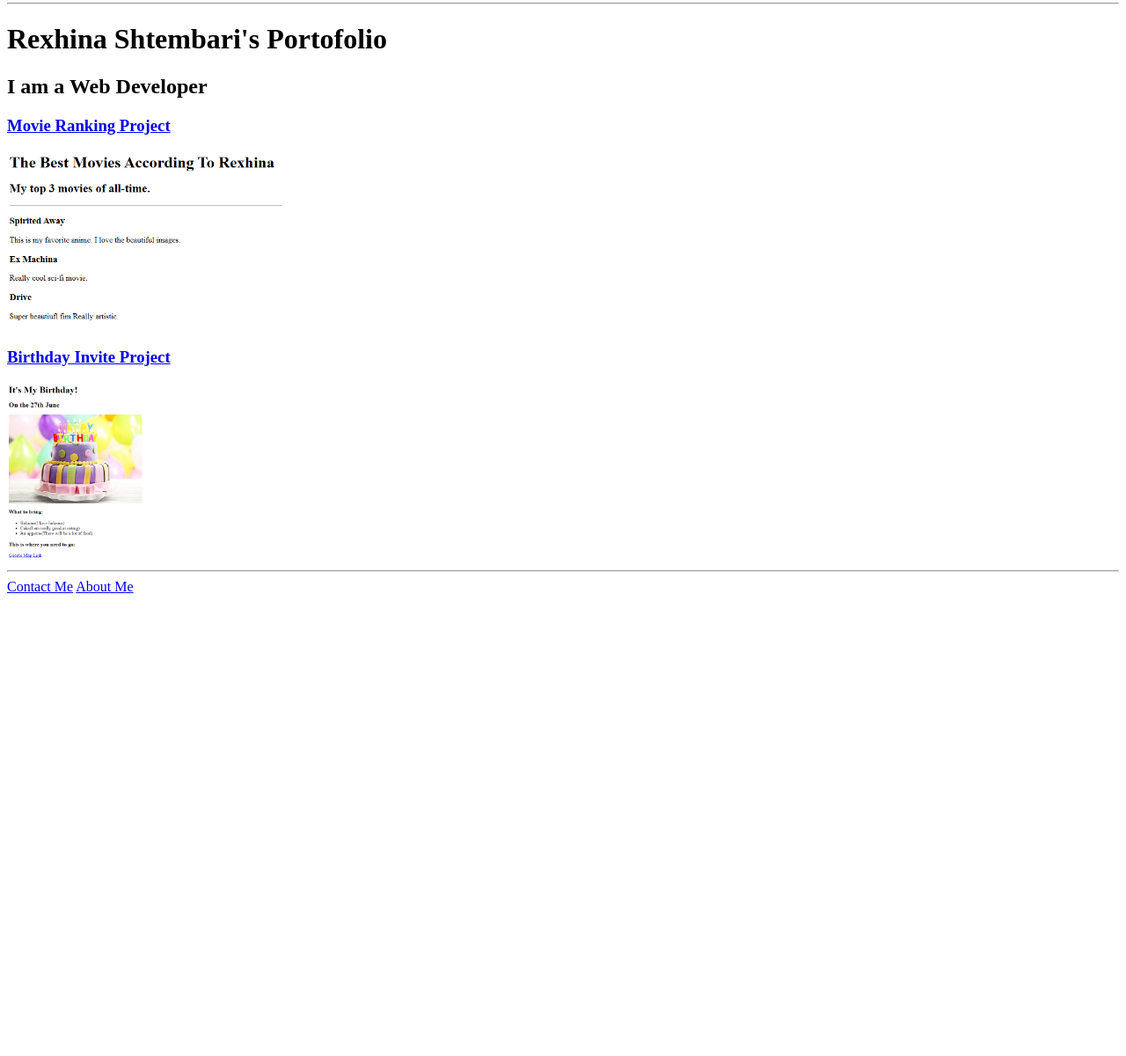
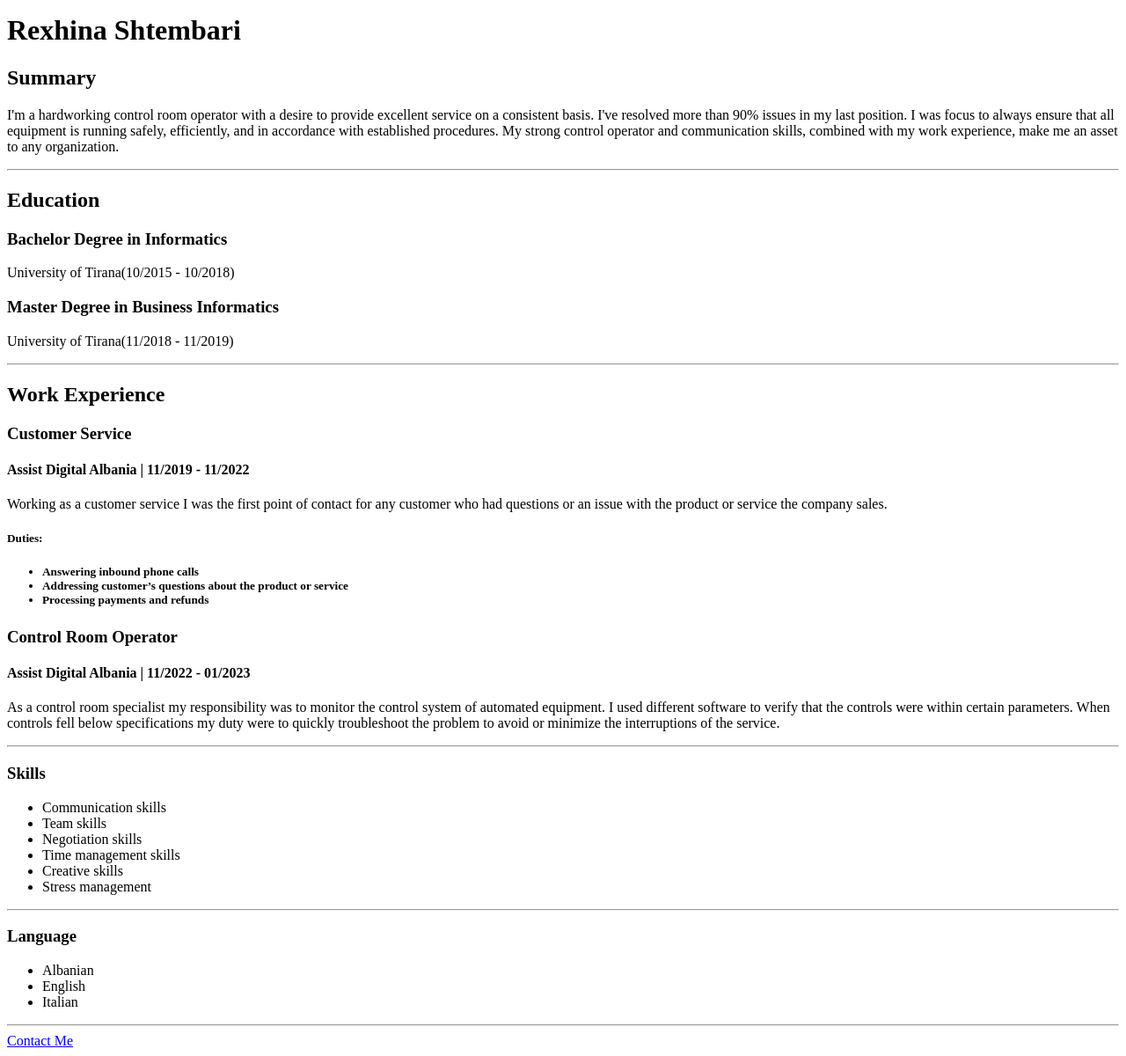
Before and after one commit to Ginaaa27/html-portofolio, a plain HTML site: page index.html in a window 1280 px wide. Shown: the part 5-1205 px from the top of the page at 88% size. Before the commit the page ends 800 px from the top, so only its background shows below. Drawn offline with Linux system fonts and the light colour scheme.

Commit message:
Add files via upload

```diff
--- a/index.html
+++ b/index.html
@@ -1,33 +1,50 @@
-<!-- TODO 1: Create the HTML Boilerplate -->
 <!DOCTYPE html>
 <html lang="en">
     <head>
         <meta charset="UTF-8">
-        <title>Rexhina's Portfolio</title>
-
+        <title>My Resume</title>
     </head>
-    <hr/>
     <body>
-        <h1>Rexhina Shtembari's Portofolio</h1>
-        <h2>I am a Web Developer</h2>
-<!-- TODO 2: Add Your previous projects' HTML into the public folder -->
-    <h3><a href="./public/movie-ranking.html">Movie Ranking Project</a></h3>
-    <img src="./assets\images/xhinamovie.png" height="200" alt="movie ranking project preview"/>
-    <h3><a href="./public/birthday-invite.html">Birthday Invite Project</a></h3>
-    <img src="./assets\images/xhinabithday.png" height="200" alt="birthday invite project preview"/>
-    <hr/>
-    <a href="./public/contact.html">Contact Me</a>
-    <a href="./public/about.html">About Me</a>
+        <h1>Rexhina Shtembari</h1>
+        <h2>Summary</h2>
+        <p>I'm a hardworking control room operator with a desire to provide excellent service on a consistent basis. I've resolved more than 90% issues in my last position. I was focus to always ensure that all equipment is running safely, efficiently, and in accordance with established procedures.  My strong control operator and communication skills, combined with my work experience, make me an asset to any organization.</p>
+        <hr/>
+        <h2>Education</h2>
+        <h3>Bachelor Degree in Informatics </h3>
+        <p>University of Tirana(10/2015 - 10/2018) </p>
+        <h3>Master Degree in Business Informatics </h3>
+        <p>University of Tirana(11/2018 - 11/2019) </p>
+        <hr/>
+        <h2>Work Experience</h2>
+        <h3>Customer Service </h3>
+        <h4>Assist Digital Albania | 11/2019 - 11/2022  </h4>
+        <p>Working as a customer service I was the first point of contact for any customer who had questions or an issue with the product or service the company sales. </p>
+        <h5>Duties: </h5>
+        <h5><ul>
+            <li>Answering inbound phone calls</li>
+            <li>Addressing customer’s questions about the product or service</li>
+            <li>Processing payments and refunds </li>
+        </ul></h5>
+        <h3>Control Room Operator</h3>
+        <h4>Assist Digital Albania | 11/2022 - 01/2023  </h4>
+        <p>As a control room specialist my responsibility was to monitor the control system of automated equipment. I used different software to verify that the controls were within certain parameters. When controls fell below specifications my duty were to quickly  troubleshoot the problem to avoid or minimize the interruptions of the service. </p>
+        <hr/>
+        <h3>Skills</h3>
+        <ul>
+            <li>Communication skills </li>
+            <li>Team skills</li>
+            <li>Negotiation skills </li>
+            <li>Time management skills</li>
+            <li>Creative skills </li>
+            <li>Stress management </li>
+        </ul>
+        <hr/>
+        <h3>Language</h3>
+        <ul>
+            <li>Albanian</li>
+            <li>English</li>
+            <li>Italian</li>
+        </ul>
+        <hr/>
+        <a href="./contact.html">Contact Me</a>
     </body>
-</html>
-<!-- TODO 3: Take screenshots of your project previews and add the images to the images folder -->
-
-<!-- TODO 4: Add titles/subtitles etc. -->
-
-<!-- TODO 5: Add a link to the project pages -->
-
-<!-- TODO 6: Add images to show the project previews
-HINT for TODO 6: You can use the height attribute set to 200 to make the image smaller:
-https://developer.mozilla.org/en-US/docs/Web/HTML/Element/img#attr-height -->
-
-<!-- TODO 7: Add the Contact Me and About Me page links -->
--- /dev/null
+++ b/settings.json
@@ -0,0 +1,3 @@
+{
+    "livePreview.defaultPreviewPath": "/4.0 File Paths/Folder0/index.html"
+}
```
Also changed, not shown: contact.html (added, +9 -0 lines).
